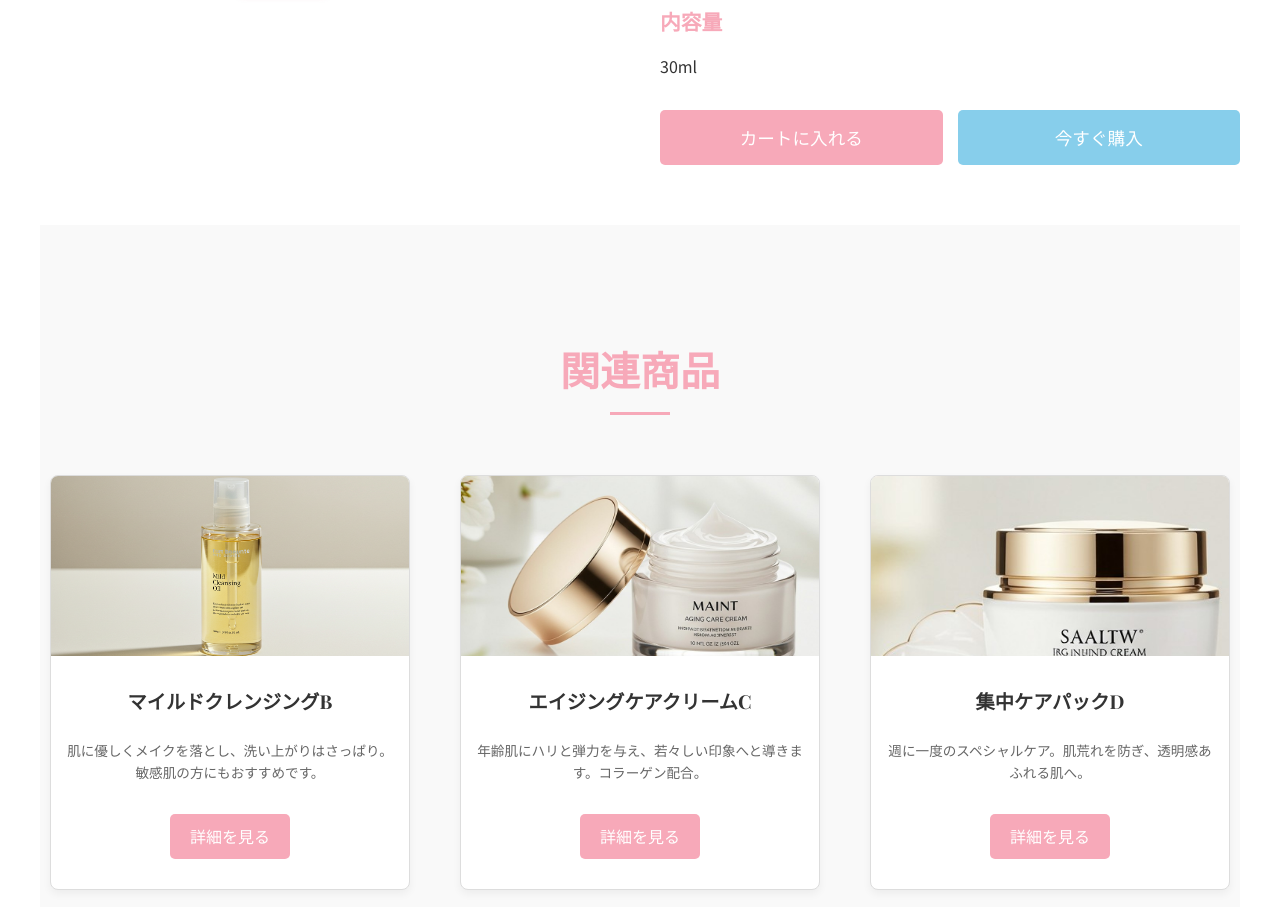
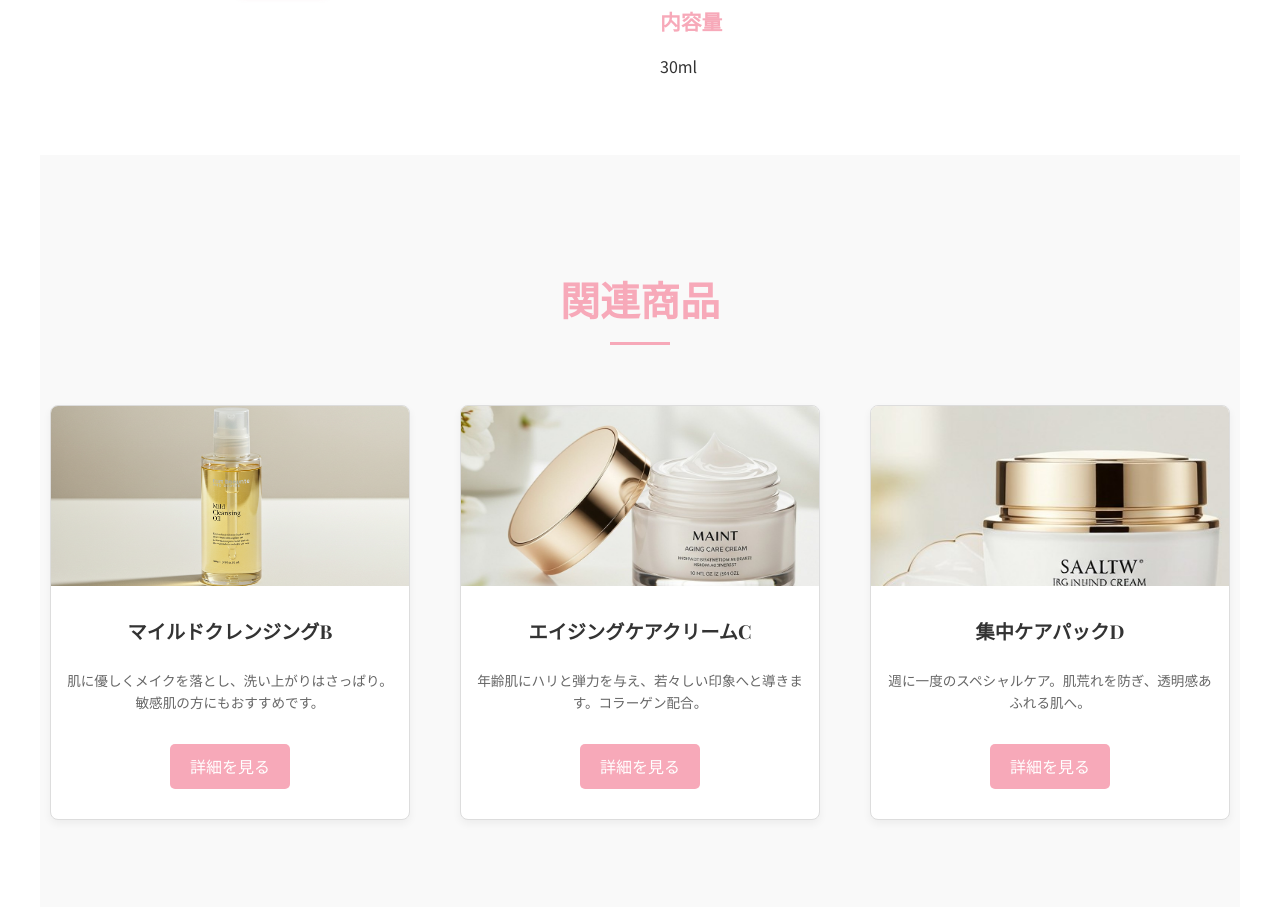
Before and after one commit to hrkygoat/kosume.github.io, a plain HTML site: page shosai.html in a window 1280 px wide. Shown: the part 849-1756 px from the top of the page. Drawn offline with nearby package versions, Linux system fonts and the light colour scheme.

Commit message:
Update shosai.html

```diff
--- a/shosai.html
+++ b/shosai.html
@@ -78,10 +78,7 @@
                         <p>30ml</p>
                     </div>
 
-                    <div class="product-actions">
-                        <button class="btn add-to-cart">カートに入れる</button>
-                        <button class="btn buy-now">今すぐ購入</button>
-                    </div>
+
                 </div>
             </section>
 
```
